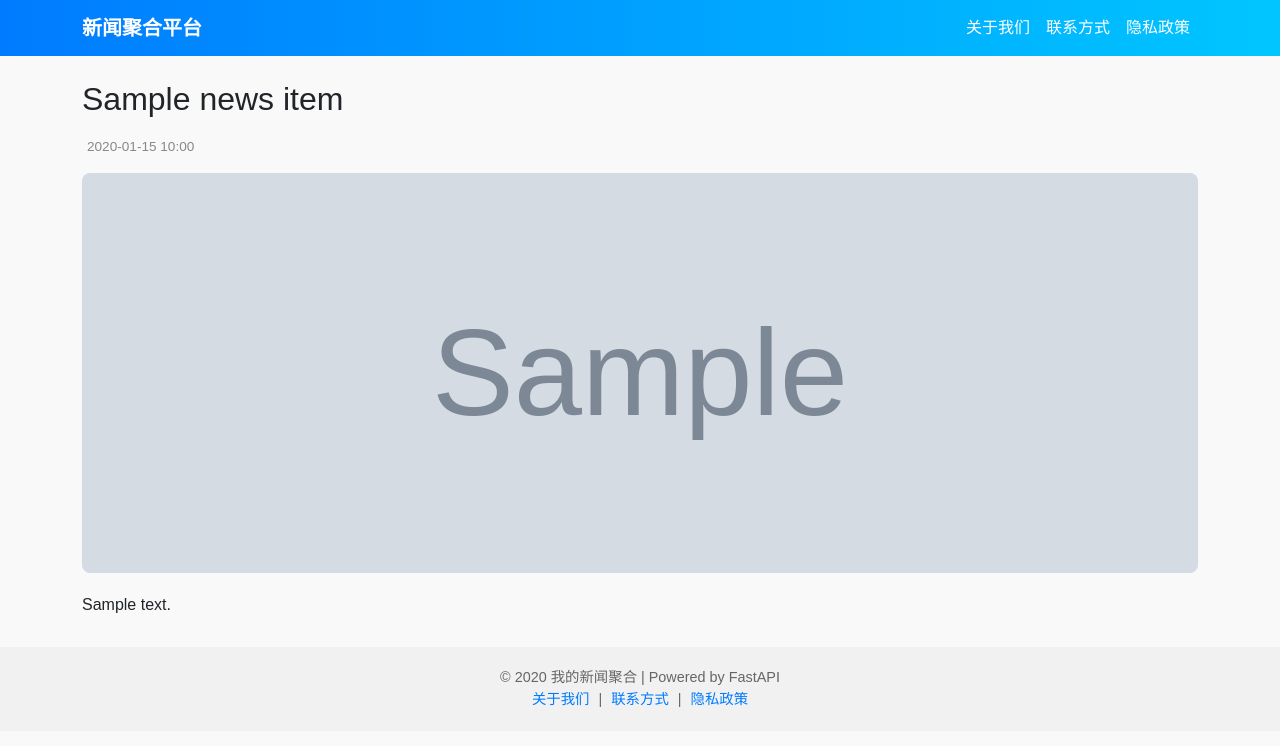
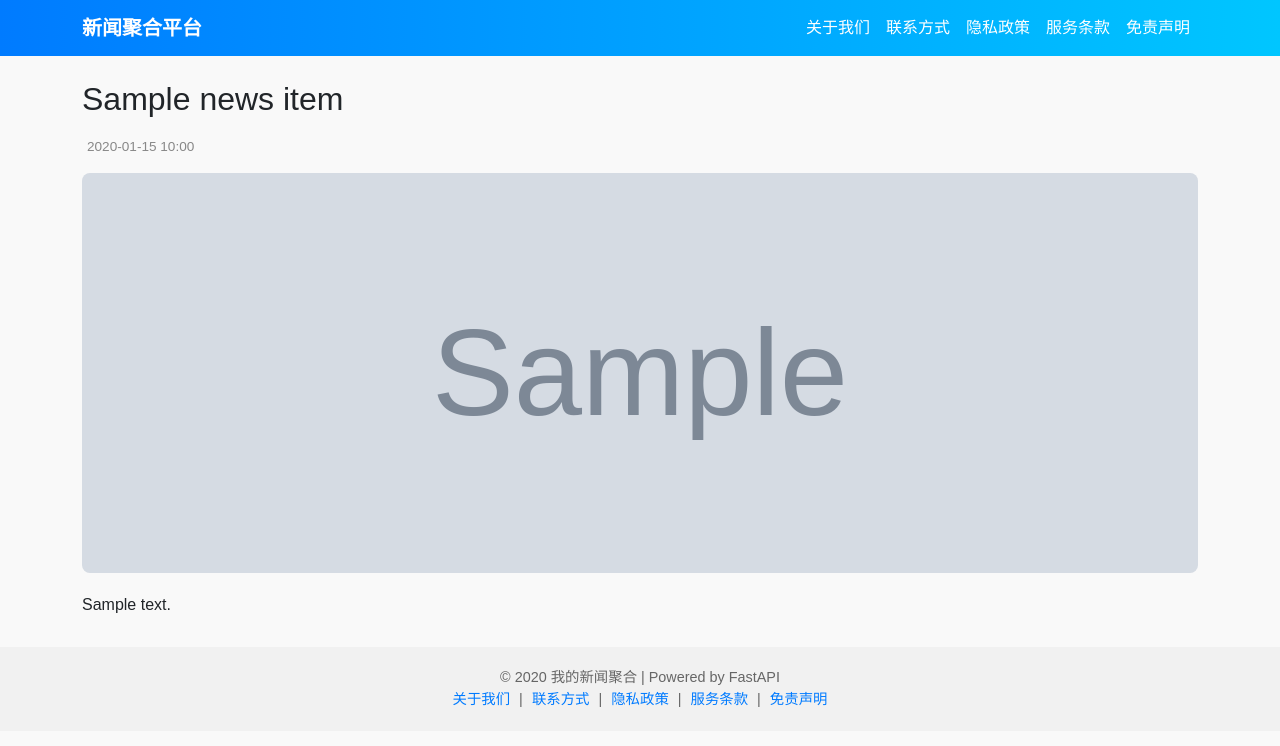
Before and after one commit to elaineling891-ux/GlobalInternationalNews, a FastAPI app: template templates/detail.html in a window 1280 px wide. Shown: the top 746 px of the page. Run offline with FastAPI, Linux system fonts and the light colour scheme; the template is opened without the code that fills it: most values are stand-ins (such as "Sample title", 1, 10 or a date in 2020); grey boxes marked "Sample" are stand-in pictures; parts of the project's set-up code (start-up, migrations or seed data) failed here and were passed over.

Commit message:
Update detail.html

```diff
--- a/templates/detail.html
+++ b/templates/detail.html
@@ -42,6 +42,8 @@
         <li class="nav-item"><a class="nav-link" href="/about">关于我们</a></li>
         <li class="nav-item"><a class="nav-link" href="/contact">联系方式</a></li>
         <li class="nav-item"><a class="nav-link" href="/privacy">隐私政策</a></li>
+        <li class="nav-item"><a class="nav-link" href="/terms">服务条款</a></li>
+        <li class="nav-item"><a class="nav-link" href="/disclaimer">免责声明</a></li>
       </ul>
     </div>
   </div>
@@ -87,7 +89,9 @@
   &copy; {{ year }} 我的新闻聚合 | Powered by FastAPI <br>
   <a href="/about">关于我们</a> |
   <a href="/contact">联系方式</a> |
-  <a href="/privacy">隐私政策</a>
+  <a href="/privacy">隐私政策</a> |
+  <a href="/terms">服务条款</a> |
+  <a href="/disclaimer">免责声明</a>
 </footer>
 
 <script src="https://cdn.jsdelivr.net/npm/bootstrap@5.3.0/dist/js/bootstrap.bundle.min.js"></script>
```
